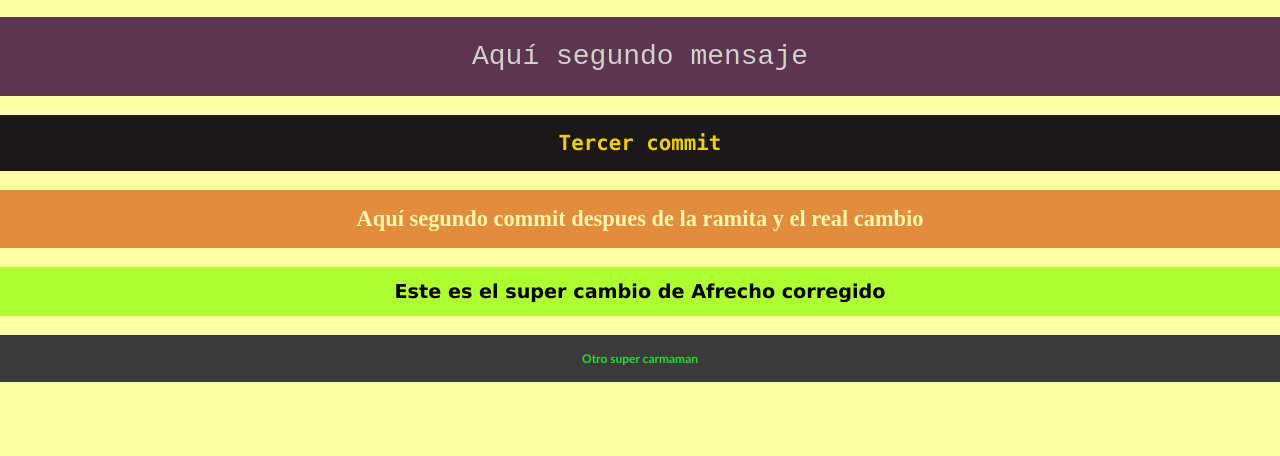
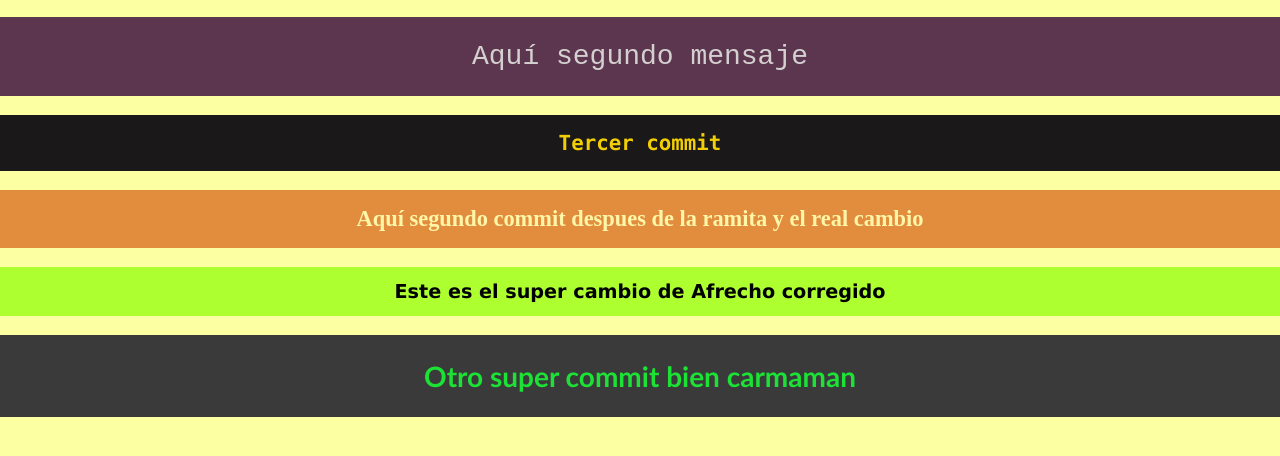
Before and after one commit to Alan-front/agit, a plain HTML site: page index.html in a window 1280 px wide. Shown: the part 126-582 px from the top of the page. Drawn offline with Linux system fonts and the light colour scheme.

Commit message:
corregida la fuente

```diff
--- a/css/estilo.css
+++ b/css/estilo.css
@@ -53,11 +53,11 @@ h4 {
 }
 
 h5 {
-  font-size: 0.75rem;
+  font-size: 1.75rem;
   font-family:
     "Trebuchet MS", "Lucida Sans Unicode", "Lucida Grande", "Lucida Sans",
     Arial, sans-serif;
   color: rgb(28, 226, 54);
   background-color: rgb(59, 58, 59);
-  padding-block: 1rem;
+  padding-block: 1.5rem;
 }
--- a/index.html
+++ b/index.html
@@ -17,6 +17,6 @@
 
     <h4>Este es el super cambio de Afrecho corregido</h4>
 
-    <h5>Otro super carmaman</h5>
+    <h5>Otro super commit bien carmaman</h5>
   </body>
 </html>
```
